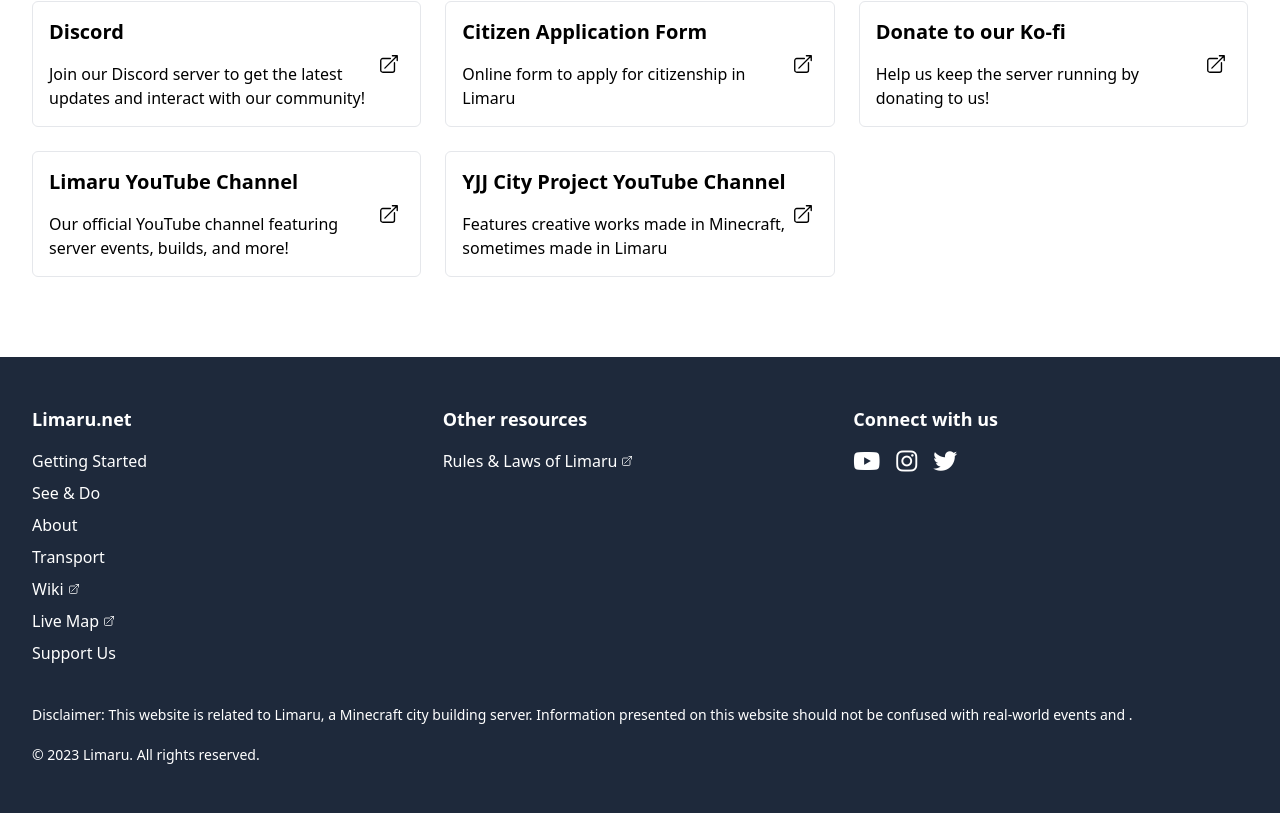
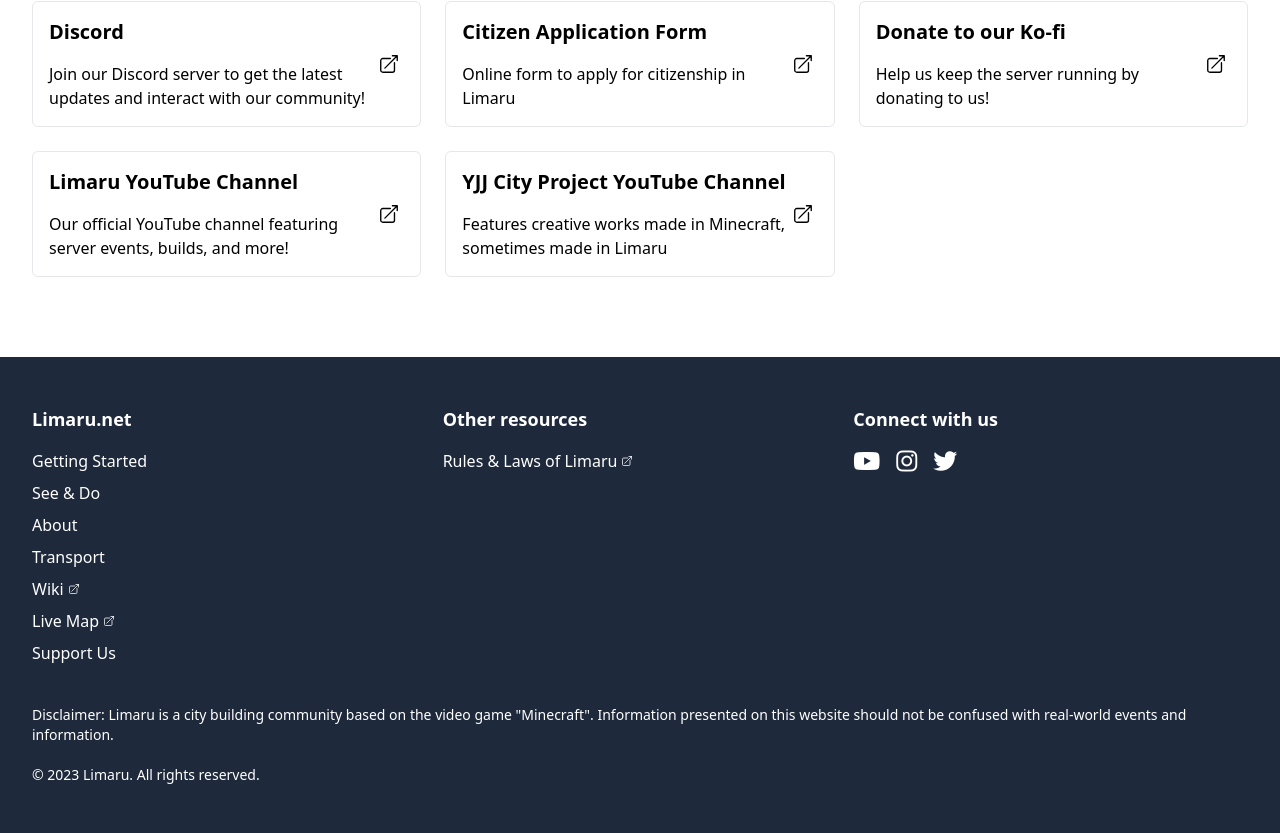
Before and after one commit to Limaru-Minecraft/LimaruSite, a Next.js app: page / in a window 1280 px wide. Shown: the part 2249-3082 px from the top of the page. Built offline with nearby package versions, Linux system fonts and the light colour scheme.

Commit message:
Damn forgot another thing again

```diff
--- a/components/Footer.js
+++ b/components/Footer.js
@@ -56,7 +56,7 @@ const Footer = () => {
             </div>
             <div className="text-sm mt-8">
                 <p>
-                Disclaimer: This website is related to Limaru, a Minecraft city building server. Information presented on this website should not be confused with real-world events and .
+                Disclaimer: Limaru is a city building community based on the video game "Minecraft". Information presented on this website should not be confused with real-world events and information.
                 </p>
                 <br/>
                 <p>
```
